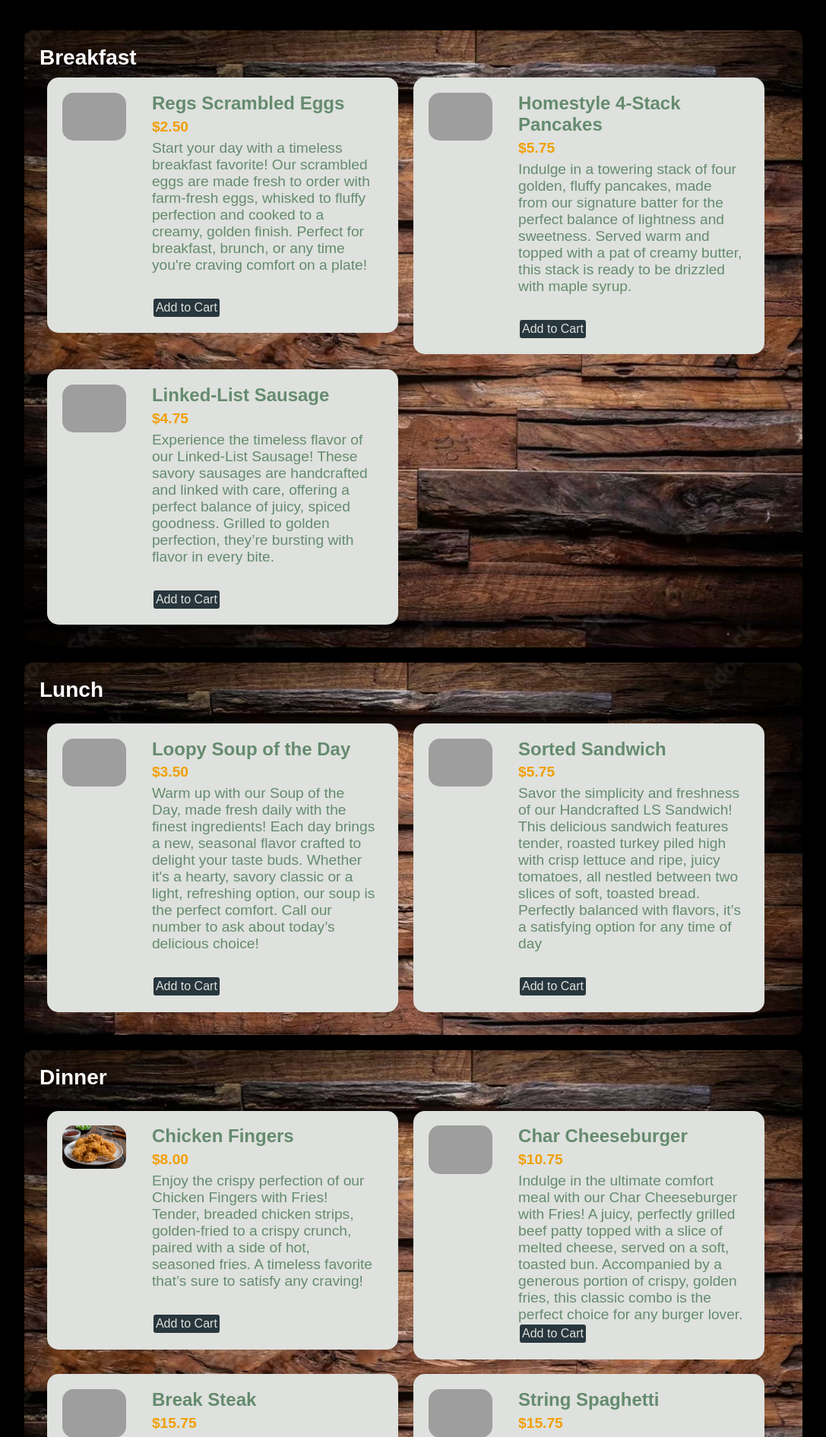
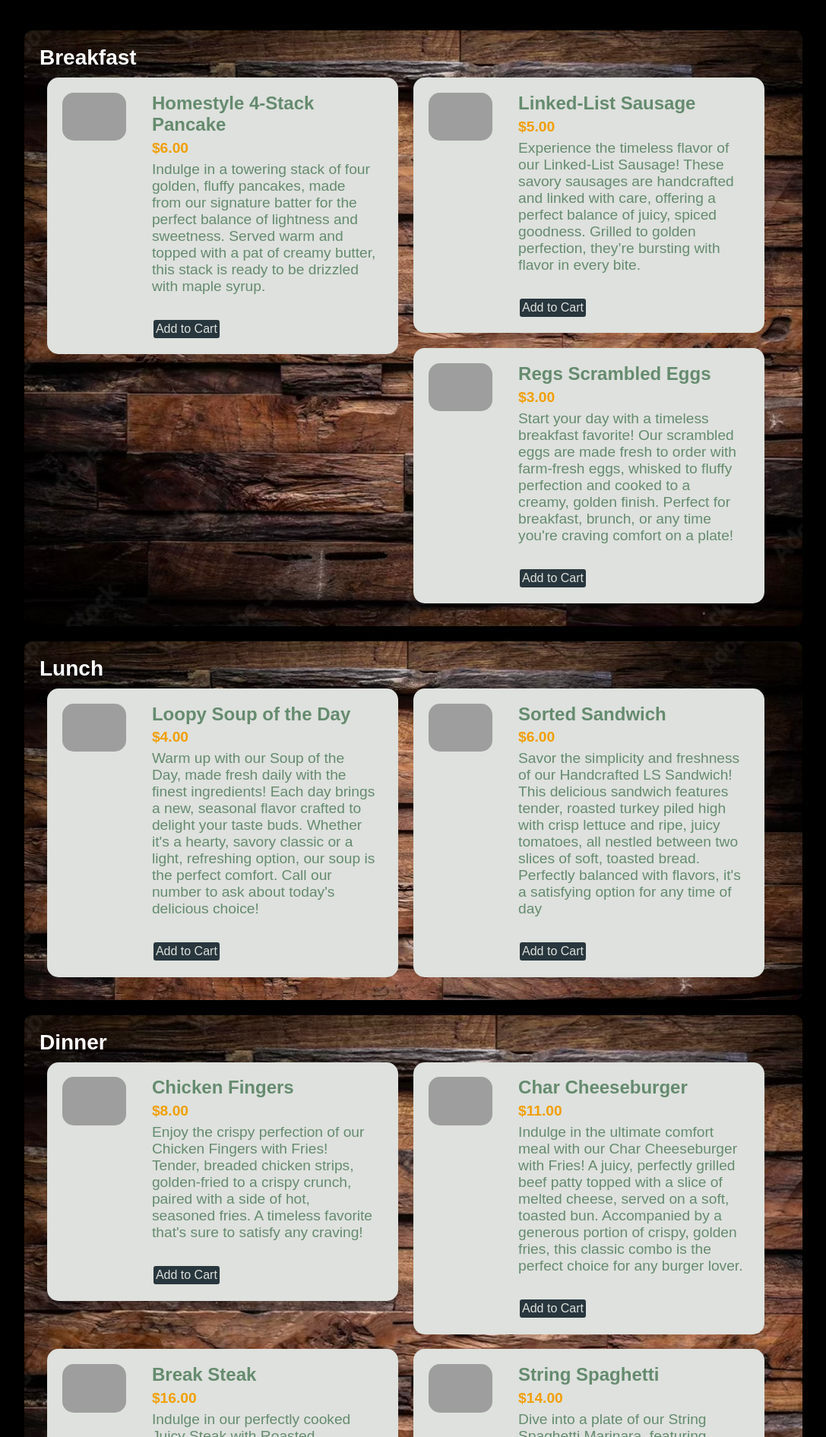
Before and after one commit to ShellYanez/MadeToOrder.github.io, a PHP site: page /menu.php in a window 1280 px wide. Shown: the part 231-2122 px from the top of the page at 76% size, without its empty margins (96-1183 px from the left). Run offline with PHP 8.4, Linux system fonts and the light colour scheme; data comes from the database, SQL or seed files in the repository; a stand-in replaces the project's code that opens the database connection; grey boxes are pictures that could not be loaded.

Commit message:
pulls from db now

```diff
--- a/menu.php
+++ b/menu.php
@@ -1,3 +1,26 @@
+<?php
+//defining all php variables before the start of the html
+session_start();
+
+//- open link to database
+include ('admin/config/dbcon.php');
+
+//write appropriate queries for each category
+$breakfastQuery = "SELECT * FROM MenuItem WHERE Category LIKE '%breakfast%'";
+$dinnerQuery = "SELECT * FROM MenuItem WHERE Category LIKE '%dinner%'";
+$lunchQuery = "SELECT * FROM MenuItem WHERE Category LIKE '%lunch%'";
+$drinksQuery = "SELECT * FROM MenuItem WHERE Category LIKE '%drinks%'";
+
+// Fetch products from the database
+$breakfastResult = $con->query($breakfastQuery);
+$lunchResult = $con->query($lunchQuery);
+$dinnerResult = $con->query($dinnerQuery);
+$drinksResult = $con->query($drinksQuery);
+
+//end php definitions
+?>
+
+<!-- Begin html code for website design -->
 <!DOCTYPE html>
 <html lang="en">
 <head>
@@ -40,7 +63,6 @@
                     </li>
                 </ul>
             </div>
-
             <div class="clearfix"></div>
         </div>
     </section>
@@ -54,262 +76,157 @@
         <div class="container">
             <h2 class="text-center">Food Menu</h2>
             <br>
-            <!--BREAKFASTTTTTTTTTTTTTTTTTTTTTTTTTTTTTTTTTTTTTTTTTTTTTTTTTTTTTTTTTTTTTTTTTTTTTTTT-->
+            <!--BREAKFASTTTTTTTTTTTTTTTTTTTTTTTTTTTTTTTTTTTTTTTTTTTTTTTTTTTTTTTTTTTTTTTTTT-->
             <div id = "Breakfast" class="menu-container">
                 <h3 class="text-left" style="color: white; font-size:28px;">Breakfast</h3>
 
+                <!-- opening php code to pull from database-->
+                <?php
+                //pull each value
+                if ($breakfastResult->num_rows > 0) {
+                    while($row = $breakfastResult->fetch_assoc()) {
+                        echo "<div class='food-menu-box''>";
 
-                <div class="food-menu-box">
-                    <div class="food-menu-img">
-                        <img src="images/eggs(scrambled).jpeg" alt="scrambled" class="img-responsive img-curve">
-                    </div>
+                            //the image
+                            echo "<div class='food-menu-img'>";
+                                echo "<img class='img-responsive img-curve' src='admin/uploads/".$row['image']."'>";
+                                echo "</div>"; //end food-menu-img
 
-                    <div class="food-menu-desc">
-                        <h4 class= item>Regs Scrambled Eggs</h4>
-                        <p class="food-price">$2.50</p>
-                        <p class="food-detail">
-                            Start your day with a timeless breakfast favorite! Our scrambled eggs are made fresh to order with farm-fresh eggs,
-                            whisked to fluffy perfection and cooked to a creamy, golden finish.
-                            Perfect for breakfast, brunch, or any time you're craving comfort on a plate!
-                        </p>
-                        <br>
-                        <button class="add-to-cart">Add to Cart</button>
-                    </div>
-                </div>
+                           //the description
+                           echo "<div class='food-menu-desc'>";
+                                echo "<h4 class= 'item'>".$row['ItemName']."</h4>";
+                                echo "<p class='food-price'>$".$row['Price']."</p>";
+                                echo "<p class='food-detail'>".$row['description']."</p>";
+                                echo "<br>";
+                                echo "<button class='add-to-cart'>Add to Cart</button>";
+                            echo "</div>";//end food-menu-desc
+                        echo "</div>";//end food-menu-box
+                    }//end while
+                }//end if
+                else{
+                    echo "No Products available.";
+                }
+                ?>
 
+            </div>
+            <!----BREAKFAST END ----------------------------------------------------------->
 
-                <div class="food-menu-box">
-                    <div class="food-menu-img">
-                        <img src="images/stackOfPancakes.jpeg" alt="Name of Food" class="img-responsive img-curve">
-                    </div>
-
-                    <div class="food-menu-desc">
-                        <h4 class= item>Homestyle 4-Stack Pancakes</h4>
-                        <p class="food-price">$5.75</p>
-                        <p class="food-detail">
-                            Indulge in a towering stack of four golden, fluffy pancakes, made from our signature batter for the perfect balance of
-                            lightness and sweetness. Served warm and topped with a pat of creamy butter,
-                            this stack is ready to be drizzled with maple syrup.
-                        </p>
-                        <br>
-                    <button class="add-to-cart">Add to Cart</button>
-                    </div>
-                </div>
-
-
-                <div class="food-menu-box">
-                    <div class="food-menu-img">
-                        <img src="images/linkedSausages.jpeg" alt="" class="img-responsive img-curve">
-                    </div>
-
-                    <div class="food-menu-desc">
-                        <h4 class="item">Linked-List Sausage</h4>
-                        <p class="food-price">$4.75</p>
-                        <p class="food-detail">
-                            Experience the timeless flavor of our Linked-List Sausage!
-                            These savory sausages are handcrafted and linked with care, offering a perfect balance of juicy,
-                            spiced goodness.
-                            Grilled to golden perfection, they’re bursting with flavor in every bite.
-                        </p>
-                        <br>
-                        <button class="add-to-cart" >Add to Cart</button>
-                    </div>
-
-
-                </div>
-        </div>
-        <!----BREAKFAST END ----------------------------------------------------------------------------------------------------------------->
-
-        <!--------------------Lunch Start----------------------------------------------------------------------------------------------------->
+        <!--------------------Lunch Start-------------------------------------------------->
 
         <div id = "Lunch" class="menu-container">
             <h3 class="text-left" style="color: white; font-size:28px;">Lunch</h3>
-                <br>
 
-                <div class="food-menu-box">
-                    <div class="food-menu-img">
-                        <img src="images/soup.jpeg" alt="soup" class="img-responsive img-curve">
-                    </div>
+                <!-- opening php code to pull from database-->
+                <?php
+                //pull each value
+                if ($lunchResult->num_rows > 0) {
+                    while($row = $lunchResult->fetch_assoc()) {
+                        echo "<div class='food-menu-box''>";
 
-                    <div class="food-menu-desc">
-                        <h4 class="item">Loopy Soup of the Day</h4>
-                        <p class="food-price">$3.50</p>
-                        <p class="food-detail">
-                            Warm up with our Soup of the Day, made fresh daily with the finest ingredients!
-                            Each day brings a new, seasonal flavor crafted to delight your taste buds.
-                            Whether it's a hearty, savory classic or a light, refreshing option, our soup is the
-                            perfect comfort. Call our number to ask about today’s delicious choice!
-                        </p>
-                        <br>
-                        <button class="add-to-cart">Add to Cart</button>
-                    </div>
-                </div>
+                            //the image
+                            echo "<div class='food-menu-img'>";
+                                echo "<img class='img-responsive img-curve' src='admin/uploads/".$row['image']."'>";
+                                echo "</div>"; //end food-menu-img
 
+                           //the description
+                           echo "<div class='food-menu-desc'>";
+                                echo "<h4 class= 'item'>".$row['ItemName']."</h4>";
+                                echo "<p class='food-price'>$".$row['Price']."</p>";
+                                echo "<p class='food-detail'>".$row['description']."</p>";
+                                echo "<br>";
+                                echo "<button class='add-to-cart'>Add to Cart</button>";
+                            echo "</div>";//end food-menu-desc
+                        echo "</div>";//end food-menu-box
+                    }//end while
+                }//end if
+                else{
+                    echo "No Products available.";
+                }
+                ?>
 
-                <div class="food-menu-box">
-                    <div class="food-menu-img">
-                        <img src="images/sandwich.jpeg" alt="sandwich" class="img-responsive img-curve">
-                    </div>
+        </div>
+            <!----Lunch END ----------------------------------------------------------->
 
-                    <div class="food-menu-desc">
-                        <h4 class="item">Sorted Sandwich</h4>
-                        <p class="food-price">$5.75</p>
-                        <p class="food-detail">
-                            Savor the simplicity and freshness of our Handcrafted LS Sandwich!
-                            This delicious sandwich features tender,  roasted turkey piled high with crisp lettuce and ripe,
-                            juicy tomatoes, all nestled between two slices of soft, toasted bread.
-                            Perfectly balanced with flavors, it’s a satisfying option for any time of day
-                        </p>
-                        <br>
-                    <button class="add-to-cart">Add to Cart</button>
-                    </div>
-                </div>
-        </div>
+        <!--------------------Dinner Start-------------------------------------------------->
 
         <div id = "Dinner" class="menu-container">
             <h3 class="text-left" style="color: white; font-size:28px;">Dinner</h3>
-             <br>
 
-                <div class="food-menu-box">
-                    <div class="food-menu-img">
-                        <img src="images/chickenFingers.jpeg" alt="Chicken Fingers" class="img-responsive img-curve">
-                    </div>
+                <!-- opening php code to pull from database-->
+                <?php
+                //pull each value
+                if ($dinnerResult->num_rows > 0) {
+                    while($row = $dinnerResult->fetch_assoc()) {
+                        echo "<div class='food-menu-box''>";
 
-                    <div class="food-menu-desc">
-                        <h4 class= item>Chicken Fingers</h4>
-                        <p class="food-price">$8.00</p>
-                        <p class="food-detail">
-                            Enjoy the crispy perfection of our Chicken Fingers with Fries! Tender, breaded chicken strips,
-                            golden-fried to a crispy crunch, paired with a side of hot, seasoned fries.
-                            A timeless favorite that’s sure to satisfy any craving!
-                        </p>
-                        <br>
-                        <button class="add-to-cart">Add to Cart</button>
-                    </div>
-                </div>
+                            //the image
+                            echo "<div class='food-menu-img'>";
+                                echo "<img class='img-responsive img-curve' src='admin/uploads/".$row['image']."'>";
+                                echo "</div>"; //end food-menu-img
+
+                           //the description
+                           echo "<div class='food-menu-desc'>";
+                                echo "<h4 class= 'item'>".$row['ItemName']."</h4>";
+                                echo "<p class='food-price'>$".$row['Price']."</p>";
+                                echo "<p class='food-detail'>".$row['description']."</p>";
+                                echo "<br>";
+                                echo "<button class='add-to-cart'>Add to Cart</button>";
+                            echo "</div>";//end food-menu-desc
+                        echo "</div>";//end food-menu-box
+                    }//end while
+                }//end if
+                else{
+                    echo "No Products available.";
+                }
+                ?>
+
+        </div>
+            <!----Dinner END ----------------------------------------------------------->
 
 
-                <div class="food-menu-box">
-                    <div class="food-menu-img">
-                        <img src="images/cheeseBurger.jpeg" alt="cheeseBurger" class="img-responsive img-curve">
-                    </div>
-
-                    <div class="food-menu-desc">
-                        <h4 class="item">Char Cheeseburger</h4>
-                        <p class="food-price">$10.75</p>
-                        <p class="food-detail">
-                            Indulge in the ultimate comfort meal with our Char Cheeseburger with Fries! A juicy, perfectly grilled beef
-                            patty topped with a slice of melted cheese, served on a soft, toasted bun. Accompanied by a generous
-                            portion of crispy, golden fries, this classic combo is the perfect choice for any burger lover.
-                        <br>
-                    <button class="add-to-cart">Add to Cart</button>
-                    </div>
-                </div>
-
-
-                <div class="food-menu-box">
-                    <div class="food-menu-img">
-                        <img src="images/steak.jpeg" alt="Steak" class="img-responsive img-curve">
-                    </div>
-
-                    <div class="food-menu-desc">
-                        <h4 class="item">Break Steak</h4>
-                        <p class="food-price">$15.75</p>
-                        <p class="food-detail">
-                            Indulge in our perfectly cooked Juicy Steak with Roasted Potatoes, a hearty meal that’s sure to satisfy.
-                            Our premium steak is seared to your liking, offering a tender and flavorful bite with every cut.
-                            Paired with crispy, golden roasted potatoes seasoned to perfection, this dish is the ultimate comfort food.
-                        <br>
-                    <button class="add-to-cart">Add to Cart</button>
-                    </div>
-                </div>
-
-                <div class="food-menu-box">
-                    <div class="food-menu-img">
-                        <img src="images/stringSpaghetti.jpeg" alt="Spaghetti" class="img-responsive img-curve">
-                    </div>
-
-                    <div class="food-menu-desc">
-                        <h4 class="item">String Spaghetti</h4>
-                        <p class="food-price">$15.75</p>
-                        <p class="food-detail">
-                            Dive into a plate of our String Spaghetti Marinara, featuring perfectly cooked al dente pasta tossed in a rich,
-                            savory tomato sauce. Made with ripe tomatoes, fresh herbs, and a hint of garlic, this comforting dish is topped
-                            with a sprinkle of Parmesan cheese for the perfect finishing touch.
-                        <br>
-                    <button class="add-to-cart">Add to Cart</button>
-                    </div>
-                </div>
-
-        </div>
-
+        <!--------------------Drinks Start-------------------------------------------------->
         <div id = "Drinks" class="menu-container">
             <h3 class="text-left" style="color: white; font-size:28px;">Drinks</h3>
-                <br>
-            <div class="food-menu-box">
-                <div class="food-menu-img">
-                    <img src="images/javaDrink.jpeg" alt="Coffee Java Drink" class="img-responsive img-curve">
-                </div>
 
-                <div class="food-menu-desc">
-                    <h4 class="item">Java Drink</h4>
-                    <p class="food-price">$1.50</p>
-                    <p class="food-detail">
-                        Start your day with a cup of our rich and aromatic Freshly Brewed Coffee. Made from premium, hand-selected beans and brewed to perfection,
-                        it offers a bold, full-bodied flavor with just the right amount of smoothness.
-                    </p>
-                    <br>
-                    <button class="add-to-cart">Add to Cart</button>
-                </div>
-            </div>
+             <!-- opening php code to pull from database-->
+                <?php
+                //pull each value
+                if ($drinksResult->num_rows > 0) {
+                    while($row = $drinksResult->fetch_assoc()) {
+                        echo "<div class='food-menu-box''>";
 
+                            //the image
+                            echo "<div class='food-menu-img'>";
+                                echo "<img class='img-responsive img-curve' src='admin/uploads/".$row['image']."'>";
+                                echo "</div>"; //end food-menu-img
 
-                <div class="food-menu-box">
-                    <div class="food-menu-img">
-                        <img src="images/freshLemonade.jpeg" alt="Fresh Lemonade" class="img-responsive img-curve">
-                    </div>
-
-                    <div class="food-menu-desc">
-                        <h4 class = "item">Fresh Lemonade</h4>
-                        <p class="food-price">$2.00</p>
-                        <p class="food-detail">
-                            Quench your thirst with our Freshly Squeezed Lemonade, made with zesty, hand-squeezed lemons and just the right amount of sweetness.
-                        </p>
-                        <br>
-                        <button class="add-to-cart">Add to Cart</button>
-                    </div>
-                </div>
-
-
-
-                <div class="food-menu-box">
-                    <div class="food-menu-img">
-                        <img src="images/codingCoke.jpeg" alt="Cokee" class="img-responsive img-curve">
-                    </div>
-
-                    <div class="food-menu-desc">
-                        <h4 class = "item">Coding Coke</h4>
-                        <p class="food-price">$2.00</p>
-                        <p class="food-detail">
-                            Enjoy the timeless refreshment of an ice-cold Coke!
-                            With its perfect blend of bold, crisp flavors and just the right amount of sweetness, this classic soft drink is the ultimate thirst-quencher.
-                        </p>
-                        <br>
-                        <button class="add-to-cart">Add to Cart</button>
-                    </div>
-                </div>
-                </div>
+                           //the description
+                           echo "<div class='food-menu-desc'>";
+                                echo "<h4 class= 'item'>".$row['ItemName']."</h4>";
+                                echo "<p class='food-price'>$".$row['Price']."</p>";
+                                echo "<p class='food-detail'>".$row['description']."</p>";
+                                echo "<br>";
+                                echo "<button class='add-to-cart'>Add to Cart</button>";
+                            echo "</div>";//end food-menu-desc
+                        echo "</div>";//end food-menu-box
+                    }//end while
+                }//end if
+                else{
+                    echo "No Products available.";
+                }
+                ?>
 
             </div>
 
+            <!----Dinner END ----------------------------------------------------------->
 
             <div class="clearfix"></div>
-
-        </div>
-
+        </div><!--end container class-->
     </section>
     <!-- fOOD Menu Section Ends Here -->
-    </main>
+</main>
+
+
     <!-- social Section Starts Here -->
     <section class="social">
         <div class="container text-center">
```
